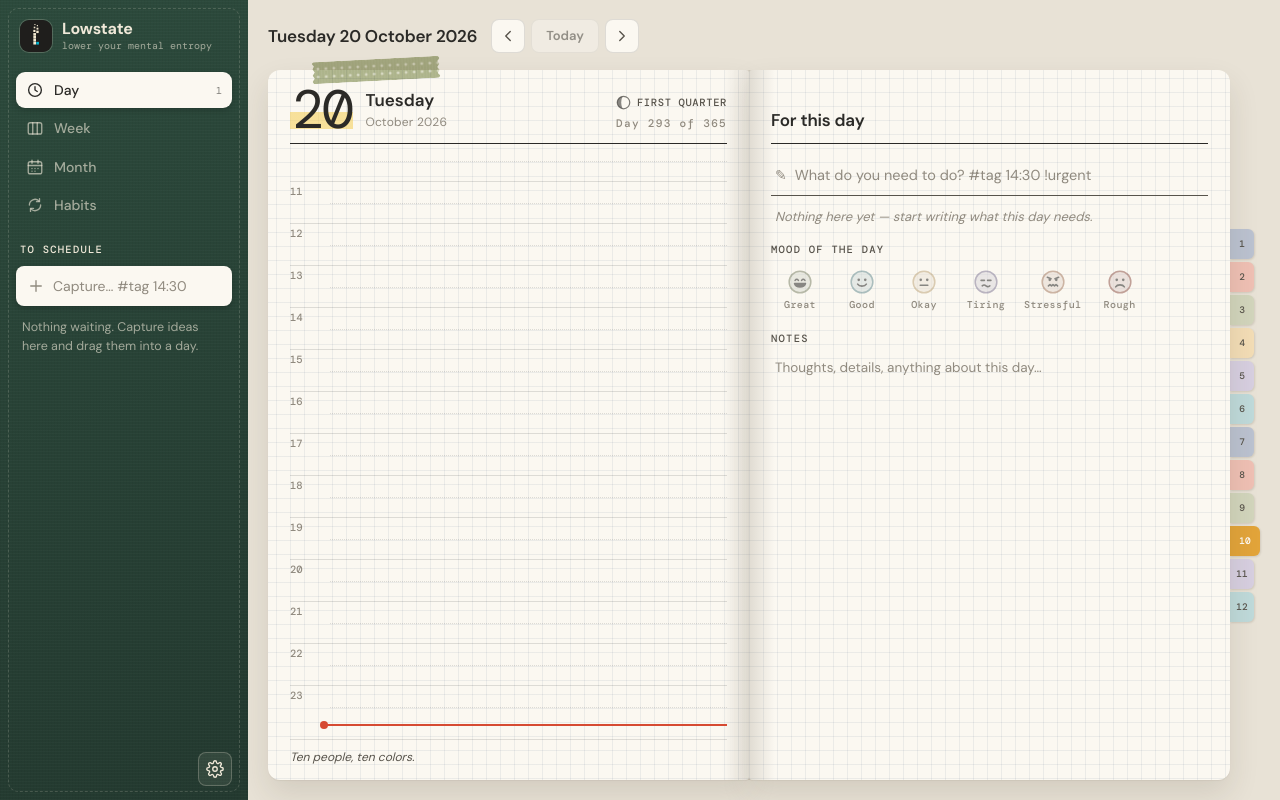
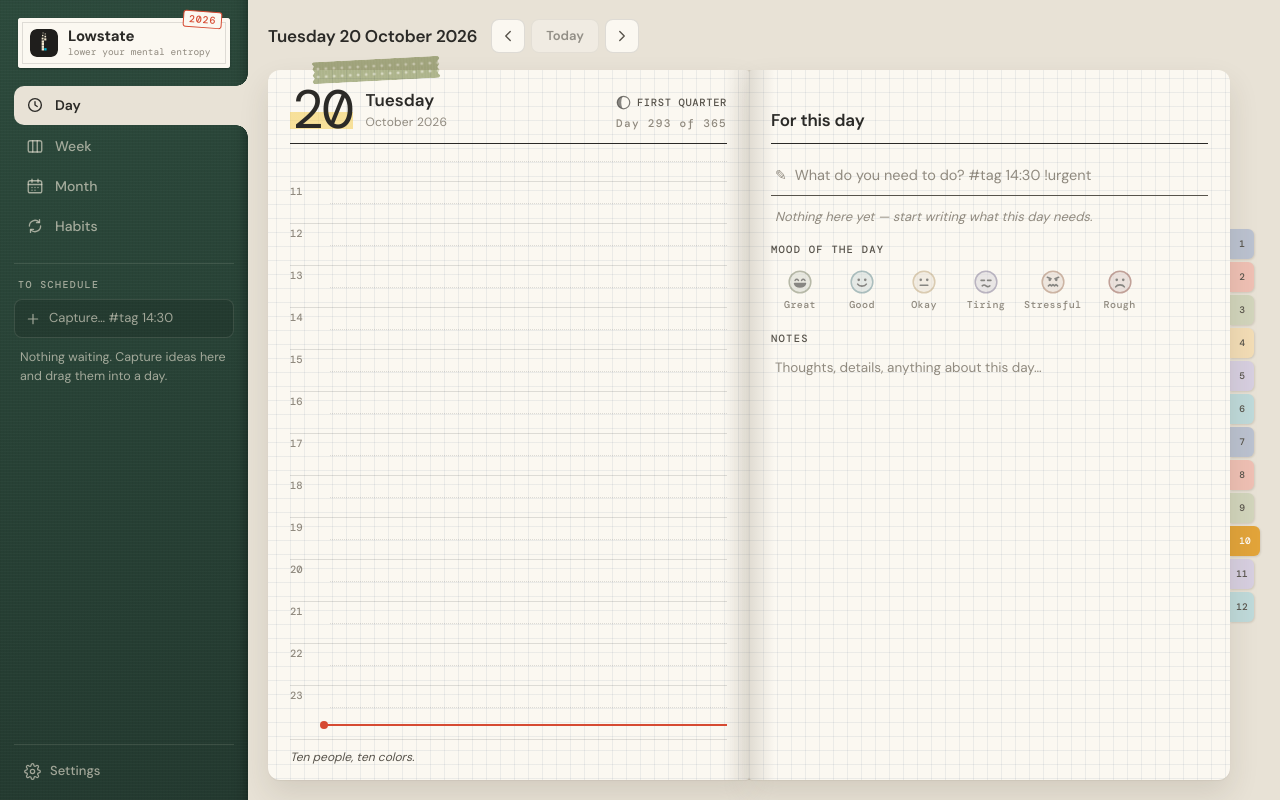
Before and after one commit to giupessota/lowstate, an Electron app: page index.html in a window 1280 px wide. Drawn offline with nearby package versions, Linux system fonts and the light colour scheme; no server answers.

Commit message:
Restyle the sidebar cover
A paper label with the name and a year stamp, the open view as a tab that
runs into the desk, hairline-separated sections, compact translucent
notes with a category edge and hover-only actions, a quiet capture field,
and a labelled Settings button.

Co-Authored-By: Claude Opus 5.5 <noreply@anthropic.com>

```diff
--- a/app.js
+++ b/app.js
@@ -98,6 +98,7 @@
     inboxList: $("inboxList"),
     inboxEmpty: $("inboxEmpty"),
     settingsBtn: $("settingsBtn"),
+    brandYear: $("brandYear"),
     updatePill: $("updatePill"),
     itemDialog: $("itemDialog"),
     itemForm: $("itemForm"),
@@ -863,6 +864,7 @@
   }
 
   function render() {
+    els.brandYear.textContent = String(new Date().getFullYear());
     document.querySelectorAll(".nav-btn").forEach((button) => {
       const active = button.dataset.view === state.view;
       button.classList.toggle("active", active);
--- a/index.html
+++ b/index.html
@@ -25,6 +25,7 @@
             <strong>Lowstate</strong>
             <span>lower your mental entropy</span>
           </div>
+          <span class="brand-year" id="brandYear" aria-hidden="true"></span>
         </div>
 
         <nav class="nav" aria-label="Views" data-i18n-aria="views">
@@ -70,8 +71,9 @@
 
         <footer class="side-foot">
           <button type="button" class="update-pill" id="updatePill" hidden></button>
-          <button type="button" class="icon-btn" id="settingsBtn" data-i18n-aria="settings" aria-label="Settings">
+          <button type="button" class="foot-btn" id="settingsBtn">
             <svg class="i" viewBox="0 0 24 24" aria-hidden="true"><circle cx="12" cy="12" r="3"/><path d="M19.4 15a1.7 1.7 0 0 0 .3 1.8l.1.1a2 2 0 1 1-2.8 2.8l-.1-.1a1.7 1.7 0 0 0-1.8-.3 1.7 1.7 0 0 0-1 1.5V21a2 2 0 0 1-4 0v-.1a1.7 1.7 0 0 0-1.1-1.5 1.7 1.7 0 0 0-1.8.3l-.1.1a2 2 0 1 1-2.8-2.8l.1-.1a1.7 1.7 0 0 0 .3-1.8 1.7 1.7 0 0 0-1.5-1H3a2 2 0 0 1 0-4h.1A1.7 1.7 0 0 0 4.6 9a1.7 1.7 0 0 0-.3-1.8l-.1-.1a2 2 0 1 1 2.8-2.8l.1.1a1.7 1.7 0 0 0 1.8.3H9a1.7 1.7 0 0 0 1-1.5V3a2 2 0 0 1 4 0v.1a1.7 1.7 0 0 0 1 1.5 1.7 1.7 0 0 0 1.8-.3l.1-.1a2 2 0 1 1 2.8 2.8l-.1.1a1.7 1.7 0 0 0-.3 1.8V9a1.7 1.7 0 0 0 1.5 1H21a2 2 0 0 1 0 4h-.1a1.7 1.7 0 0 0-1.5 1z"/></svg>
+            <span data-i18n="settings">Settings</span>
           </button>
         </footer>
       </aside>
--- a/styles.css
+++ b/styles.css
@@ -127,27 +127,23 @@ svg.i {
   height: 100vh;
 }
 
-/* The sidebar is the notebook's cloth cover; loose paper slips rest on it. */
+/* The sidebar is the notebook's cloth cover: a paper label with the name,
+   the open view as a tab running into the desk, and loose notes on it. */
 .sidebar {
+  --cover-line: rgba(239, 232, 216, .12);
+  --cover-fill: rgba(239, 232, 216, .07);
   position: relative;
   display: flex;
   flex-direction: column;
-  gap: 20px;
+  gap: 18px;
   min-height: 0;
-  padding: 20px 16px 14px;
+  padding: 18px 14px 12px;
   color: var(--cover-ink);
   background:
     repeating-linear-gradient(0deg, rgba(255, 255, 255, .018) 0 1px, transparent 1px 3px),
     repeating-linear-gradient(90deg, rgba(0, 0, 0, .03) 0 1px, transparent 1px 3px),
     linear-gradient(160deg, var(--cover), var(--cover-2));
-}
-.sidebar::after {
-  content: "";
-  position: absolute;
-  inset: 8px;
-  border: 1px dashed rgba(239, 232, 216, .18);
-  border-radius: 10px;
-  pointer-events: none;
+  box-shadow: inset -12px 0 16px -14px rgba(0, 0, 0, .55);
 }
 
 .stage {
@@ -159,50 +155,92 @@ svg.i {
   padding: 16px 20px 20px;
 }
 
-/* ===== Cover: brand, navigation ===== */
-.brand { display: flex; align-items: center; gap: 10px; padding: 0 4px; }
-.brand-mark { border-radius: 9px; box-shadow: 0 0 0 1px rgba(239, 232, 216, .2); }
-.brand-text { display: flex; flex-direction: column; line-height: 1.15; }
-.brand-text strong { font-size: 16px; letter-spacing: -.01em; }
-.brand-text span { color: var(--cover-muted); font: 400 10px var(--mono); }
-
-.nav { display: flex; flex-direction: column; gap: 2px; }
-.nav-btn {
+/* ===== Cover: label, navigation ===== */
+.brand {
+  position: relative;
   display: flex;
   align-items: center;
   gap: 10px;
-  padding: 8px 10px;
+  margin: 0 4px;
+  padding: 10px 12px;
+  border-radius: 3px;
+  background: var(--paper);
+  color: var(--ink);
+  box-shadow: 0 1px 2px rgba(0, 0, 0, .3), inset 0 0 0 4px var(--paper), inset 0 0 0 5px var(--rule);
+}
+.brand-mark { width: 28px; height: 28px; border-radius: 7px; }
+.brand-text { display: flex; flex-direction: column; gap: 1px; min-width: 0; line-height: 1.15; }
+.brand-text strong { font-size: 15px; letter-spacing: -.01em; }
+.brand-text span { color: var(--muted); font: 400 9.5px var(--mono); white-space: nowrap; }
+.brand-year {
+  position: absolute;
+  top: -7px;
+  right: 8px;
+  padding: 0 5px;
+  border: 1.3px solid var(--vermilion);
+  border-radius: 3px;
+  background: var(--paper);
+  color: var(--vermilion);
+  font: 500 10px/15px var(--mono);
+  letter-spacing: .08em;
+  transform: rotate(4deg);
+}
+
+.nav { display: flex; flex-direction: column; gap: 2px; margin-right: -14px; }
+.nav-btn {
+  position: relative;
+  display: flex;
+  align-items: center;
+  gap: 11px;
+  padding: 9px 12px;
   border: 0;
-  border-radius: 9px;
+  border-radius: 10px;
   background: transparent;
   color: var(--cover-muted);
   font-weight: 500;
   text-align: left;
   transition: background .15s, color .15s;
 }
-.nav-btn:hover { background: rgba(239, 232, 216, .08); color: var(--cover-ink); }
-.nav-btn.active { background: var(--paper); color: var(--ink); box-shadow: 0 2px 6px rgba(0, 0, 0, .18); }
-.nav-btn kbd { margin-left: auto; font: 400 10px var(--mono); opacity: 0; transition: opacity .15s; }
-.nav-btn:hover kbd, .nav-btn.active kbd { opacity: .6; }
+.nav-btn:hover { background: var(--cover-fill); color: var(--cover-ink); }
+.nav-btn kbd { margin-left: auto; margin-right: 14px; font: 400 10px var(--mono); opacity: 0; transition: opacity .15s; }
+.nav-btn:hover kbd { opacity: .55; }
+/* The open view is a tab cut from the desk, with concave corners above and
+   below so it runs into the page area. */
+.nav-btn.active { border-radius: 10px 0 0 10px; background: var(--desk); color: var(--ink); font-weight: 600; }
+.nav-btn.active::before, .nav-btn.active::after {
+  content: "";
+  position: absolute;
+  right: 0;
+  width: 12px;
+  height: 12px;
+  pointer-events: none;
+}
+.nav-btn.active::before { top: -12px; background: radial-gradient(circle at 0 0, transparent 11.5px, var(--desk) 12px); }
+.nav-btn.active::after { bottom: -12px; background: radial-gradient(circle at 0 100%, transparent 11.5px, var(--desk) 12px); }
+.nav-btn.active:hover kbd { opacity: .45; }
 
-/* ===== Cover: overdue + to-schedule slips ===== */
-.side-section { display: flex; flex-direction: column; gap: 10px; min-height: 0; }
+/* ===== Cover: overdue + to-schedule notes ===== */
+.side-section { display: flex; flex-direction: column; gap: 8px; min-height: 0; padding-top: 14px; border-top: 1px solid var(--cover-line); }
 .side-section.inbox { flex: 1 1 auto; }
 .side-head { display: flex; align-items: center; gap: 8px; padding: 0 4px; }
 .side-head h2 {
   margin: 0;
-  color: var(--cover-ink);
-  font: 500 10.5px var(--mono);
-  letter-spacing: .12em;
+  color: var(--cover-muted);
+  font: 500 10px var(--mono);
+  letter-spacing: .14em;
   text-transform: uppercase;
 }
 .overdue .side-head h2 { color: #f2a08f; }
 .count {
-  padding: 1px 7px;
+  min-width: 18px;
+  padding: 0 6px;
   border-radius: 99px;
-  background: rgba(239, 232, 216, .14);
-  font: 500 10px var(--mono);
+  background: var(--cover-fill);
+  color: var(--cover-ink);
+  font: 500 10px/16px var(--mono);
+  text-align: center;
 }
+.overdue .count { background: rgba(242, 160, 143, .18); color: #f6b8aa; }
 .count:empty { display: none; }
 .link-btn {
   margin-left: auto;
@@ -221,39 +259,43 @@ svg.i {
   display: flex;
   align-items: center;
   gap: 8px;
-  padding: 0 11px;
+  padding: 0 10px;
+  border: 1px solid var(--cover-line);
   border-radius: 8px;
-  background: var(--paper);
-  color: var(--muted);
-  box-shadow: 0 2px 5px rgba(0, 0, 0, .2);
+  background: rgba(0, 0, 0, .12);
+  color: var(--cover-muted);
+  transition: border-color .15s, background .15s;
 }
-.capture:focus-within { color: var(--ink); box-shadow: 0 0 0 2px var(--focus), 0 2px 5px rgba(0, 0, 0, .2); }
+.capture svg.i { width: 16px; height: 16px; }
+.capture:focus-within { border-color: rgba(239, 232, 216, .45); background: rgba(0, 0, 0, .2); color: var(--cover-ink); }
 .capture input {
   flex: 1;
   min-width: 0;
-  padding: 10px 0;
+  padding: 9px 0;
   border: 0;
   outline: none;
   background: transparent;
-  color: var(--ink);
+  color: var(--cover-ink);
+  font-size: 13px;
 }
-.capture input::placeholder { color: var(--muted); }
+.capture input::placeholder { color: var(--cover-muted); }
 
 .side-list {
   display: flex;
   flex-direction: column;
-  gap: 10px;
+  gap: 3px;
   margin: 0;
-  padding: 8px 4px 8px;
+  padding: 2px 0;
   overflow-y: auto;
   list-style: none;
 }
 .inbox .side-list { flex: 1 1 auto; }
 .overdue .side-list { max-height: 210px; }
 .side-list:empty { display: none; }
+.side-section.drop-target .side-list, .side-section.drop-target .side-empty { border-radius: 8px; outline: 1.5px dashed rgba(239, 232, 216, .4); outline-offset: 2px; }
 .side-empty { margin: 0; padding: 2px 6px; color: var(--cover-muted); font-size: 12.5px; line-height: 1.5; }
 
-.side-foot { display: flex; align-items: center; gap: 8px; position: relative; z-index: 1; }
+.side-foot { display: flex; align-items: center; gap: 8px; padding-top: 10px; border-top: 1px solid var(--cover-line); }
 .update-pill {
   flex: 1;
   height: 32px;
@@ -264,12 +306,22 @@ svg.i {
   font-size: 12px;
   font-weight: 600;
 }
-.side-foot .icon-btn {
-  margin-left: auto;
-  border-color: rgba(239, 232, 216, .25);
-  background: rgba(239, 232, 216, .08);
-  color: var(--cover-ink);
+.foot-btn {
+  display: flex;
+  align-items: center;
+  gap: 9px;
+  padding: 7px 10px;
+  border: 0;
+  border-radius: 8px;
+  background: transparent;
+  color: var(--cover-muted);
+  font-size: 13px;
+  font-weight: 500;
+  transition: background .15s, color .15s;
 }
+.foot-btn svg.i { width: 17px; height: 17px; }
+.foot-btn:hover { background: var(--cover-fill); color: var(--cover-ink); }
+.update-pill:not([hidden]) + .foot-btn span { display: none; }
 
 /* ===== Items (shared) ===== */
 .item { position: relative; cursor: grab; }
@@ -347,36 +399,31 @@ svg.i {
 }
 .line.is-done .stamp, .line.is-done .seal { opacity: .45; }
 
-/* Loose paper slips on the cover */
+/* Notes on the cover: compact rows, a category-coloured edge */
 .slip {
   display: flex;
   align-items: flex-start;
   gap: 9px;
-  padding: 9px 10px 8px;
-  border-radius: 3px;
-  background: var(--paper);
-  color: var(--ink);
-  box-shadow: 0 2px 6px rgba(0, 0, 0, .25);
-  transform: rotate(-.6deg);
-  transition: transform .15s, box-shadow .15s;
+  padding: 7px 6px 7px 9px;
+  border-radius: 7px;
+  background: var(--cover-fill);
+  box-shadow: inset 3px 0 0 color-mix(in srgb, var(--cat, transparent) 70%, var(--cover-ink));
+  color: var(--cover-ink);
+  transition: background .15s;
 }
-.slip:nth-child(even) { transform: rotate(.5deg); }
-.slip:hover { transform: rotate(0) translateY(-1px); box-shadow: 0 6px 14px rgba(0, 0, 0, .3); }
-.slip::before {
-  content: "";
-  position: absolute;
-  top: -6px;
-  left: 50%;
-  width: 36px;
-  height: 12px;
-  background: color-mix(in srgb, var(--cat, var(--asagi)) 45%, transparent);
-  transform: translateX(-50%) rotate(-3deg);
-}
-.slip.overdue::before { background: color-mix(in srgb, var(--vermilion) 55%, transparent); }
+.slip:not([style*="--cat"]) { box-shadow: none; }
+.slip:hover { background: rgba(239, 232, 216, .12); }
+.slip .check { border-color: rgba(239, 232, 216, .5); }
+.slip .check:hover { color: rgba(239, 232, 216, .45); }
 .slip .item-body { flex: 1; }
 .slip-title { font-size: 13px; line-height: 1.35; overflow-wrap: break-word; }
-.slip-meta { display: flex; flex-wrap: wrap; align-items: center; gap: 4px 8px; margin-top: 4px; }
-.slip-date { color: var(--vermilion); font: 500 10.5px var(--mono); }
+.slip-meta { display: flex; flex-wrap: wrap; align-items: center; gap: 4px 8px; margin-top: 3px; }
+.slip-date { color: #f2a08f; font: 500 10.5px var(--mono); }
+.slip .line-time { color: var(--cover-muted); }
+.slip .stamp { border-color: color-mix(in srgb, var(--cat, var(--cover-ink)) 70%, var(--cover-ink)); color: color-mix(in srgb, var(--cat, var(--cover-ink)) 45%, var(--cover-ink)); transform: none; }
+.slip .item-action { color: var(--cover-muted); opacity: 0; transition: opacity .15s; }
+.slip:hover .item-action, .slip .item-action:focus-visible { opacity: 1; }
+.slip .item-action:hover { background: var(--cover-fill); color: var(--cover-ink); }
 .item-action {
   width: 24px;
   height: 24px;
@@ -1218,8 +1265,10 @@ body.is-dragging .item:not(.dragging) { cursor: grabbing; }
 @media (max-width: 760px) {
   body { overflow: auto; }
   .app { grid-template-columns: 1fr; grid-template-rows: auto minmax(0, 1fr); height: auto; min-height: 100vh; }
-  .nav { flex-direction: row; overflow-x: auto; }
+  .nav { flex-direction: row; margin-right: 0; overflow-x: auto; }
   .nav-btn kbd { display: none; }
+  .nav-btn.active { border-radius: 10px; }
+  .nav-btn.active::before, .nav-btn.active::after { display: none; }
   .inbox .side-list { max-height: 240px; }
   .stage { padding: 14px; }
   .topbar { flex-wrap: wrap; }
```
